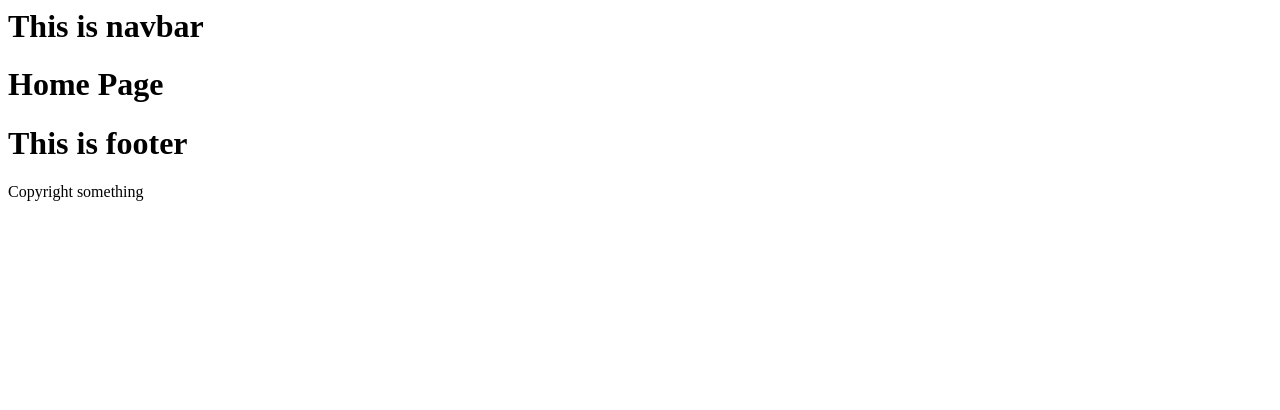
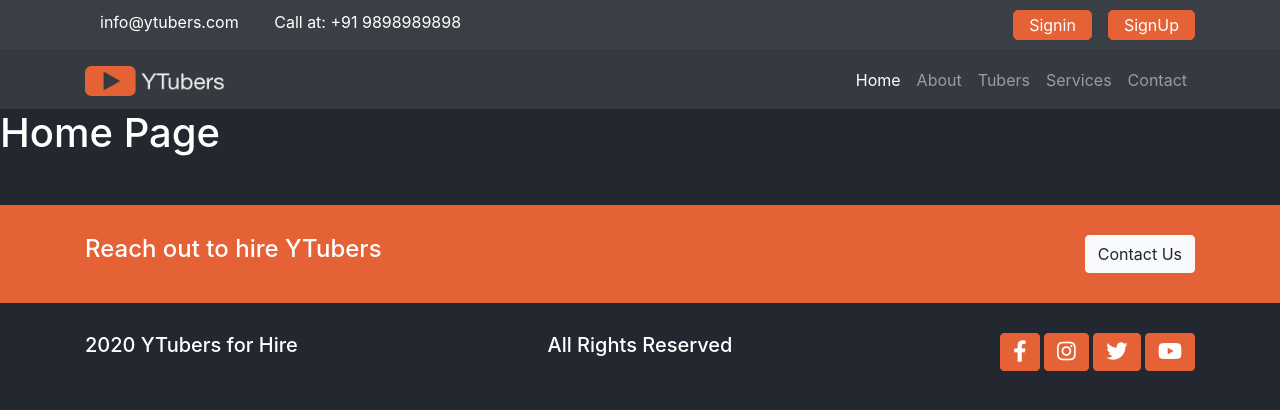
Before and after one commit to akar016012/lco-tubers, a Django app: page / in a window 1280 px wide. Shown: the top 410 px of the page. Run offline with Django 3.2, Linux system fonts and the light colour scheme.

Commit message:
base.html

```diff
--- a/tubers/templates/base.html
+++ b/tubers/templates/base.html
@@ -1,10 +1,149 @@
-<h1>This is navbar</h1>
+{% load static %}
 
-{% block content %}
+<!DOCTYPE html>
+<html lang="en">
 
+<head>
+	<meta charset="UTF-8">
+	<meta name="viewport" content="width=device-width, initial-scale=1.0">
 
-{% endblock %}
+	<!-- fontawesome cdn -->
+	<link rel="stylesheet" href="https://cdnjs.cloudflare.com/ajax/libs/font-awesome/5.15.1/css/all.min.css"
+		integrity="sha512-+4zCK9k+qNFUR5X+cKL9EIR+ZOhtIloNl9GIKS57V1MyNsYpYcUrUeQc9vNfzsWfV28IaLL3i96P9sdNyeRssA=="
+		crossorigin="anonymous" />
 
+	<!-- animate cdn -->
+	<link rel="stylesheet" href="https://cdnjs.cloudflare.com/ajax/libs/animate.css/4.1.1/animate.min.css" />
 
-<h1>This is footer</h1>
-<p>Copyright something</p>
+	<!-- slick cdn -->
+	<!-- Add the slick-theme.css if you want default styling -->
+	<link rel="stylesheet" type="text/css" href="//cdn.jsdelivr.net/npm/slick-carousel@1.8.1/slick/slick.css" />
+	<!-- Add the slick-theme.css if you want default styling -->
+	<link rel="stylesheet" type="text/css" href="//cdn.jsdelivr.net/npm/slick-carousel@1.8.1/slick/slick-theme.css" />
+	<!-- bootstrap cdn -->
+	<link rel="stylesheet" href="https://cdn.jsdelivr.net/npm/bootstrap@4.5.3/dist/css/bootstrap.min.css"
+		integrity="sha384-TX8t27EcRE3e/ihU7zmQxVncDAy5uIKz4rEkgIXeMed4M0jlfIDPvg6uqKI2xXr2" crossorigin="anonymous">
+
+	<!-- custom css -->
+	<link rel="stylesheet" href="{% static './css/base.css' %}">
+	<link rel="stylesheet" href="{% static './css/utils.css' %}">
+	<link rel="stylesheet" href="{% static './css/style.css' %}">
+	<link rel="stylesheet" href="{% static './css/mediaquery.css' %}">
+
+	<title>ytubers | Hire youtubers</title>
+</head>
+
+<body>
+	<!-- header start-->
+	<header class="header ">
+		<div class="container">
+			<div class="row ">
+				<div class="col-md-6 header-info">
+					<a href="mailto:info@ytubers.com" class="mr-3">info@ytubers.com</a>
+					<span>Call at: +91 9898989898 </span>
+				</div>
+				<div class="header-buttons col-md-6 d-flex justify-content-end">
+					<a class="btn btn-accent mr-3" href="/login.html">Signin</a>
+					<a class="btn btn-accent " href="/register.html">SignUp</a>
+				</div>
+			</div>
+		</div>
+	</header>
+
+	<nav class="navbar navbar-expand-lg navbar-dark bg-dark">
+		<div class="container">
+			<a class="navbar-brand" href="/index.html">
+				<img src="{%static './assets/images/logo.png' %}" alt="" width="140" height="30" alt="" loading="lazy">
+			</a>
+			<button class="navbar-toggler" type="button" data-toggle="collapse" data-target="#navbarNav"
+				aria-controls="navbarNav" aria-expanded="false" aria-label="Toggle navigation">
+				<span class="navbar-toggler-icon"></span>
+			</button>
+			<div class="collapse navbar-collapse" id="navbarNav">
+				<ul class="navbar-nav ml-auto">
+					<li class="nav-item active">
+						<a class="nav-link" href="/index.html">Home</a>
+					</li>
+					<li class="nav-item">
+						<a class="nav-link" href="/aboutus.html">About</a>
+					</li>
+					<li class="nav-item">
+						<a class="nav-link" href="/tubers.html">Tubers</a>
+					</li>
+					<li class="nav-item">
+						<a class="nav-link" href="#">Services</a>
+					</li>
+					<li class="nav-item">
+						<a class="nav-link" href="/contactus.html">Contact</a>
+					</li>
+
+				</ul>
+			</div>
+		</div>
+	</nav>
+	<!-- header end -->
+	{% block content %}
+
+	{% endblock %}
+
+	<!-- footer -->
+	<footer>
+		<div class="bg-accent mt-5">
+			<div class="container">
+				<div class="row">
+					<div class="col-sm-6 text-lg-left text-center">
+						<h4>
+							Reach out to hire YTubers
+						</h4>
+					</div>
+
+					<div class="col-sm-6 text-lg-right text-center">
+						<button class="btn btn-light">
+							Contact Us
+						</button>
+					</div>
+				</div>
+			</div>
+		</div>
+		<div class="container">
+			<div class="row">
+				<div class="col-md-4 text-lg-left text-center">
+					<h5>
+						2020 YTubers for Hire
+					</h5>
+				</div>
+				<div class="col-md-4 text-lg-center text-center">
+					<h5>
+						All Rights Reserved
+					</h5>
+				</div>
+				<div class="col-md-4 text-lg-right text-center">
+					<div>
+
+						<button class="btn btn-accent"> <i class="fab fa-facebook-f fa-lg	"></i> </button>
+						<button class="btn btn-accent"> <i class="fab fa-instagram fa-lg	"></i> </button>
+						<button class="btn btn-accent"> <i class="fab fa-twitter fa-lg	"></i> </button>
+						<button class="btn btn-accent"> <i class="fab fa-youtube fa-lg	"></i> </button>
+
+					</div>
+				</div>
+
+			</div>
+		</div>
+	</footer>
+	<!-- footer ends -->
+
+	<!-- scripts -->
+	<script src="https://code.jquery.com/jquery-3.5.1.slim.min.js"
+		integrity="sha384-DfXdz2htPH0lsSSs5nCTpuj/zy4C+OGpamoFVy38MVBnE+IbbVYUew+OrCXaRkfj" crossorigin="anonymous">
+	</script>
+	<script src="https://cdn.jsdelivr.net/npm/bootstrap@4.5.3/dist/js/bootstrap.bundle.min.js"
+		integrity="sha384-ho+j7jyWK8fNQe+A12Hb8AhRq26LrZ/JpcUGGOn+Y7RsweNrtN/tE3MoK7ZeZDyx" crossorigin="anonymous">
+	</script>
+	<script type="text/javascript" src="https://cdn.jsdelivr.net/npm/slick-carousel@1.8.1/slick/slick.min.js"></script>
+	<script src="{% static './js/script.js'%}"></script>
+	<!-- scripts -->
+
+</body>
+
+</html>
```
